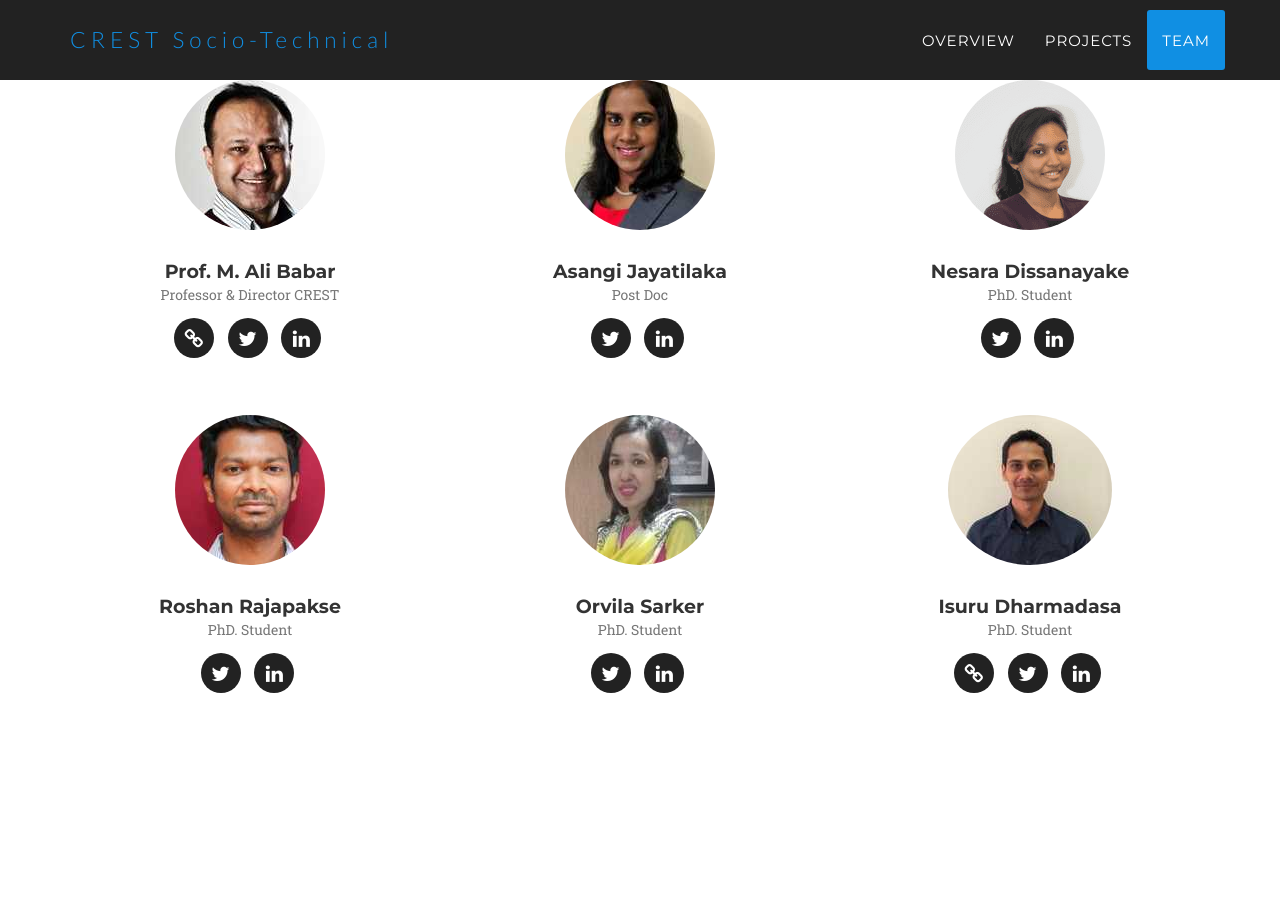
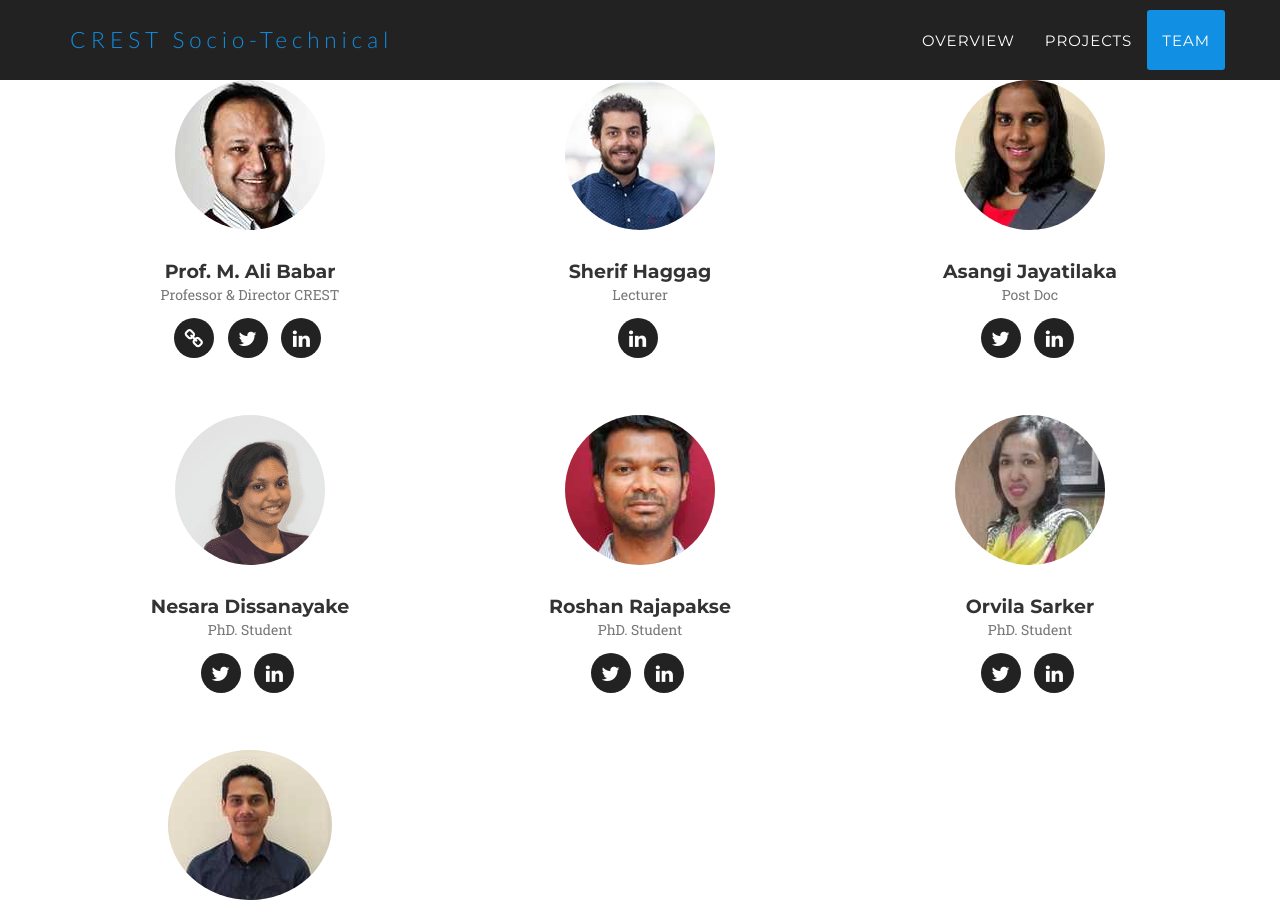
Before and after one commit to crest-socio-technical/crest-socio-technical.github.io, a Jekyll site: the page built from index.html, in a window 1280 px wide and 900 px high, scrolled down 4015 px. Built offline with Jekyll 4.4.1, drawn with Linux system fonts in a browser that asks for light colours; some web fonts are replaced.

Commit message:
Adding Sherif

```diff
--- a/_config.yml
+++ b/_config.yml
@@ -22,6 +22,13 @@ people:
       url: https://twitter.com/alibabar
     - title: linkedin
       url: https://www.linkedin.com/in/ali-babar-5bb4884
+
+- name: Sherif Haggag
+  pic: sherif
+  position: Lecturer
+  social:
+    - title: linkedin
+      url: https://www.linkedin.com/in/sherif-haggag/
 
 - name: Asangi Jayatilaka
   pic: asangi
```
Also changed, not shown: img/team/sherif.jpg (added).
